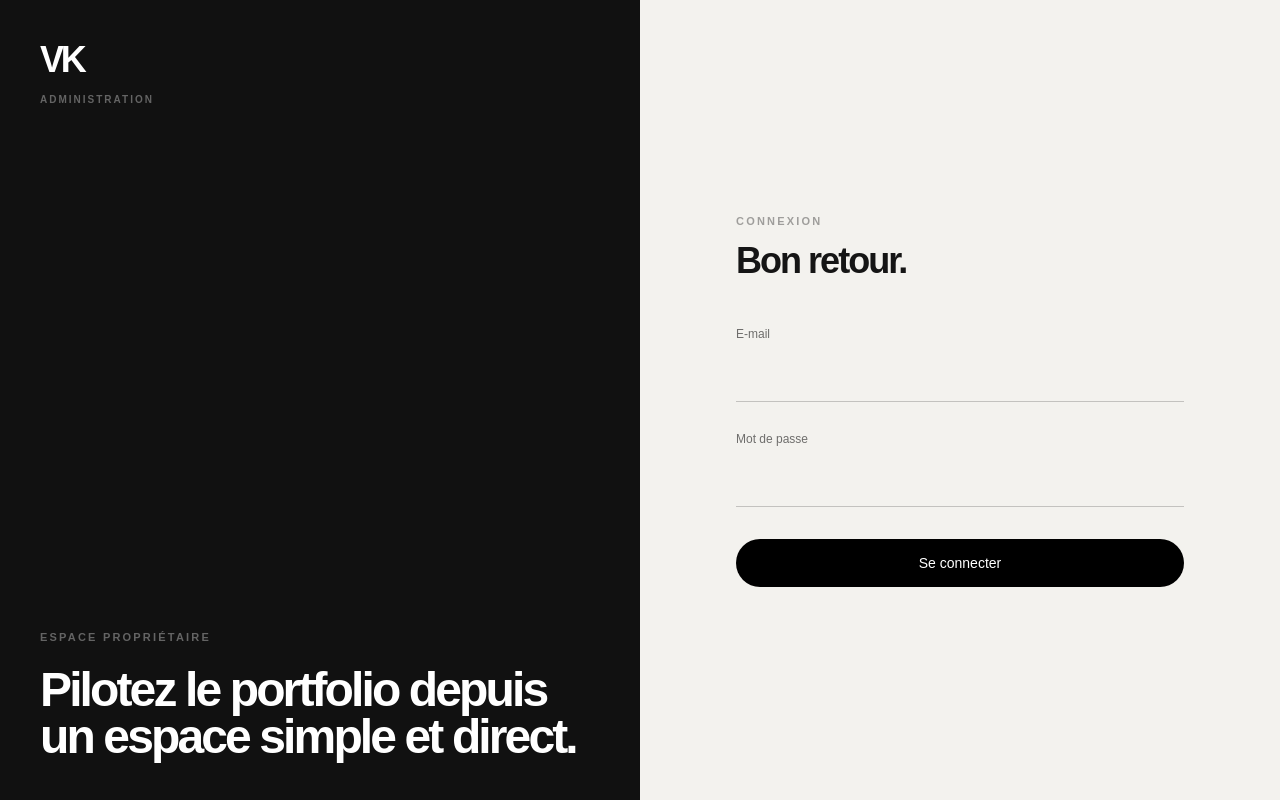
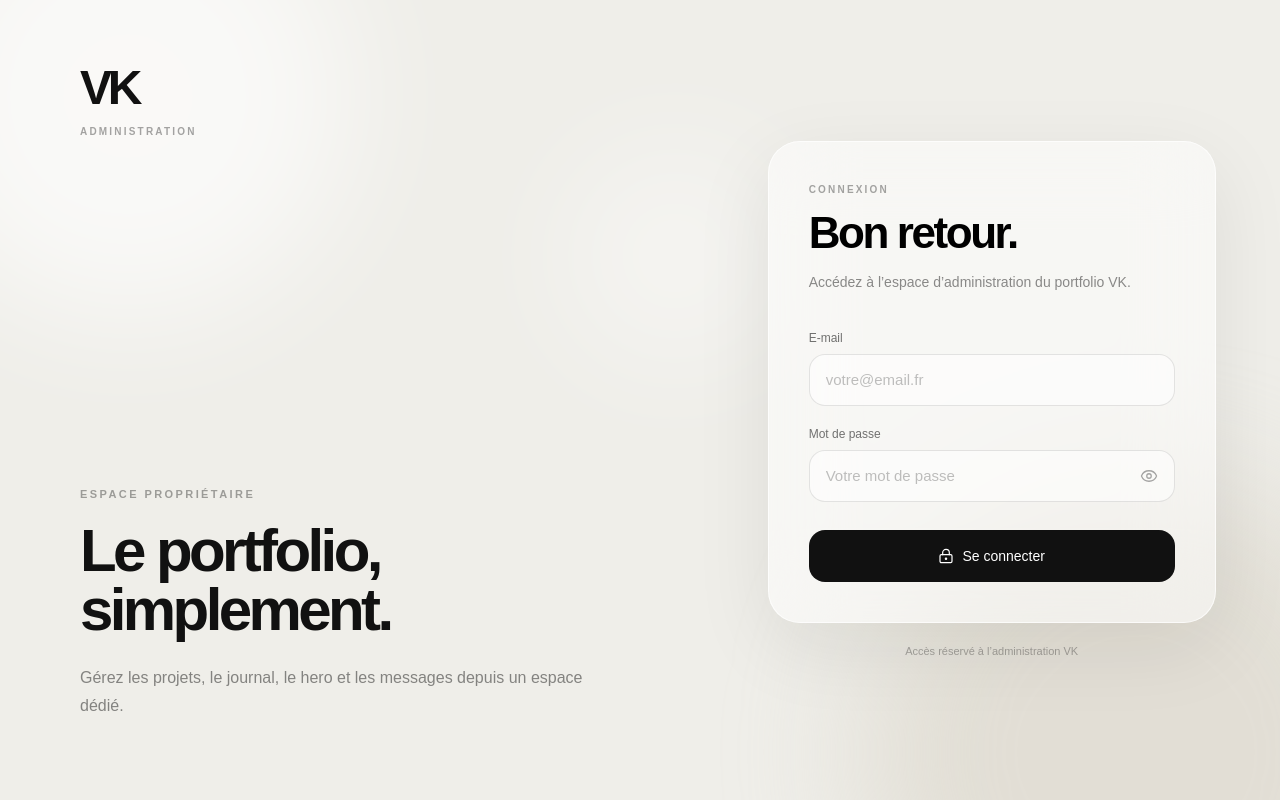
Before and after one commit to vkreportage-bot/vk, a Next.js app: page /admin/login in a window 1280 px wide. Built offline with nearby package versions, Linux system fonts and the light colour scheme; no server answers; the database is empty.

Commit message:
Redesign admin login page

```diff
--- a/app/admin/login/page.tsx
+++ b/app/admin/login/page.tsx
@@ -1,45 +1,50 @@
 import { redirect } from "next/navigation";
 import { isAdmin } from "@/lib/auth";
+import { LoginForm } from "./login-form";
 
-export default async function AdminLoginPage() {
+type Props = {
+  searchParams: Promise<{ error?: string }>;
+};
+
+export default async function AdminLoginPage({ searchParams }: Props) {
   if (await isAdmin()) redirect("/admin");
 
+  const { error } = await searchParams;
+
   return (
-    <div className="grid min-h-dvh bg-[#f3f2ee] lg:grid-cols-2">
-      <div className="hidden bg-[#111] p-10 text-white lg:flex lg:flex-col lg:justify-between">
-        <div>
-          <p className="text-4xl font-black tracking-[-0.09em]">VK</p>
-          <p className="mt-3 text-[10px] font-semibold uppercase tracking-[0.2em] text-white/35">Administration</p>
-        </div>
-        <div className="max-w-xl">
-          <p className="text-[11px] font-semibold uppercase tracking-[0.2em] text-white/35">Espace propriétaire</p>
-          <h1 className="mt-5 text-5xl font-semibold leading-[0.98] tracking-[-0.06em]">Pilotez le portfolio depuis un espace simple et direct.</h1>
-        </div>
+    <main className="relative min-h-dvh overflow-hidden bg-[#efeee9] text-[#111]">
+      <div className="pointer-events-none absolute inset-0" aria-hidden="true">
+        <div className="absolute -left-24 -top-32 h-[28rem] w-[28rem] rounded-full bg-white/65 blur-3xl" />
+        <div className="absolute -bottom-56 right-[-8rem] h-[34rem] w-[34rem] rounded-full bg-[#d8d1c5]/55 blur-3xl" />
+        <div className="absolute left-[44%] top-[18%] h-56 w-56 rounded-full bg-white/40 blur-3xl" />
       </div>
 
-      <div className="flex items-center justify-center px-6 py-12 sm:px-10">
-        <form action="/api/admin/login" method="post" className="w-full max-w-md">
-          <div className="lg:hidden">
-            <p className="text-3xl font-black tracking-[-0.09em]">VK</p>
-            <p className="mt-2 text-[10px] font-semibold uppercase tracking-[0.2em] text-black/35">Administration</p>
-          </div>
-          <p className="mt-12 text-[11px] font-semibold uppercase tracking-[0.2em] text-black/35 lg:mt-0">Connexion</p>
-          <h2 className="mt-3 text-4xl font-semibold tracking-[-0.055em]">Bon retour.</h2>
-
-          <div className="mt-10 space-y-6">
-            <label className="block">
-              <span className="text-xs font-medium text-black/55">E-mail</span>
-              <input name="email" type="email" required autoComplete="username" className="mt-2 w-full border-0 border-b border-black/20 bg-transparent px-0 py-3 text-base outline-none transition focus:border-black" />
-            </label>
-            <label className="block">
-              <span className="text-xs font-medium text-black/55">Mot de passe</span>
-              <input name="password" type="password" required autoComplete="current-password" className="mt-2 w-full border-0 border-b border-black/20 bg-transparent px-0 py-3 text-base outline-none transition focus:border-black" />
-            </label>
+      <div className="relative mx-auto grid min-h-dvh w-full max-w-[1600px] lg:grid-cols-[minmax(0,1fr)_minmax(520px,0.82fr)]">
+        <section className="flex min-h-[34vh] flex-col justify-between px-6 pb-8 pt-7 sm:px-10 sm:pt-9 lg:min-h-dvh lg:px-14 lg:pb-14 lg:pt-12 xl:px-20 xl:pb-20 xl:pt-16">
+          <div>
+            <p className="text-4xl font-black tracking-[-0.09em] sm:text-5xl">VK</p>
+            <p className="mt-3 text-[10px] font-semibold uppercase tracking-[0.22em] text-black/35">
+              Administration
+            </p>
           </div>
 
-          <button className="mt-8 inline-flex min-h-12 w-full items-center justify-center rounded-full bg-black px-5 text-sm font-medium text-white transition hover:bg-black/80">Se connecter</button>
-        </form>
+          <div className="hidden max-w-2xl lg:block">
+            <p className="text-[11px] font-semibold uppercase tracking-[0.22em] text-black/35">
+              Espace propriétaire
+            </p>
+            <h2 className="mt-5 max-w-[720px] text-5xl font-semibold leading-[0.98] tracking-[-0.06em] xl:text-6xl">
+              Le portfolio, simplement.
+            </h2>
+            <p className="mt-6 max-w-lg text-base leading-7 text-black/45">
+              Gérez les projets, le journal, le hero et les messages depuis un espace dédié.
+            </p>
+          </div>
+        </section>
+
+        <section className="flex items-center justify-center px-6 pb-10 sm:px-10 lg:min-h-dvh lg:px-12 lg:py-12 xl:px-16">
+          <LoginForm hasError={error === "credentials"} />
+        </section>
       </div>
-    </div>
+    </main>
   );
 }
```
